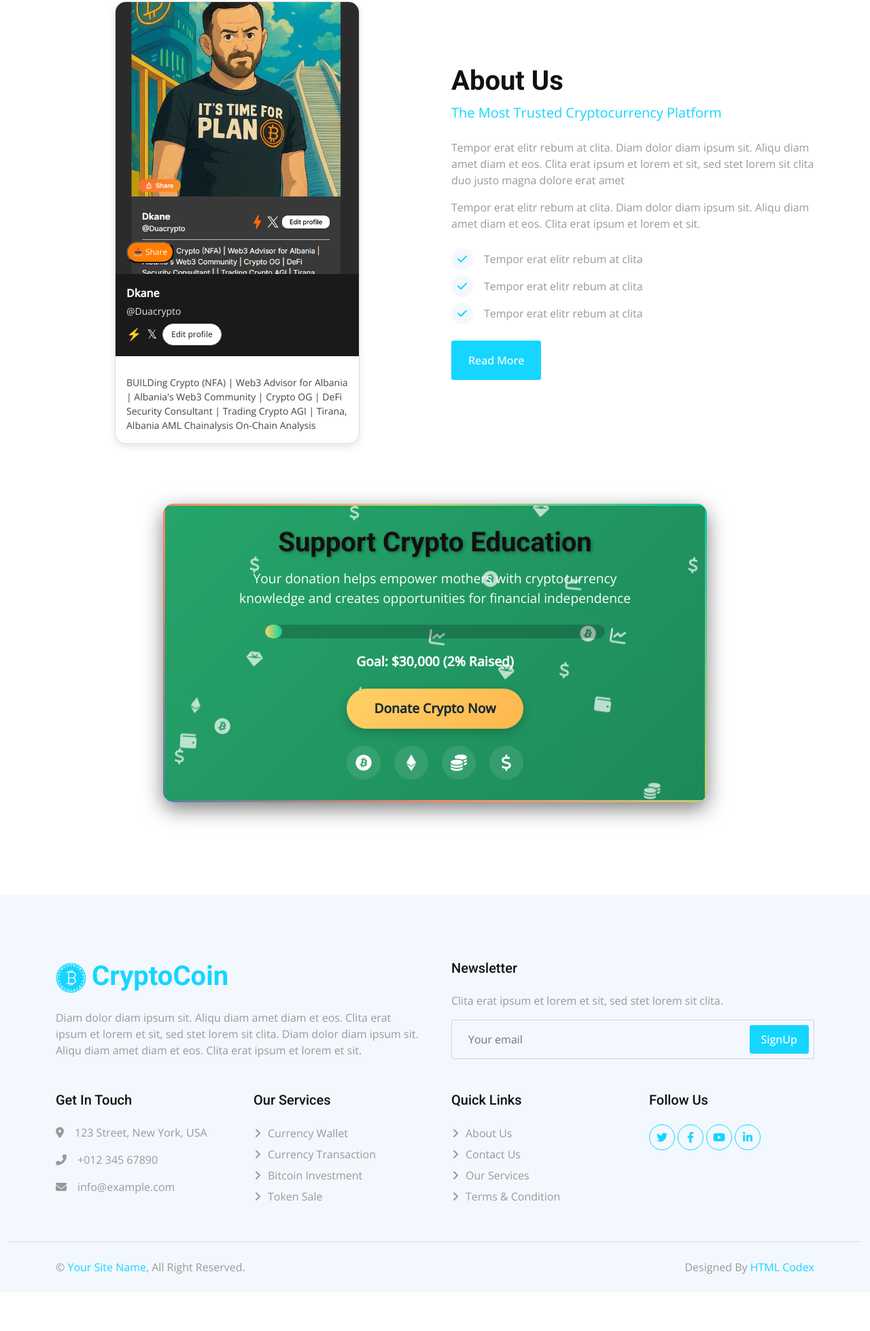
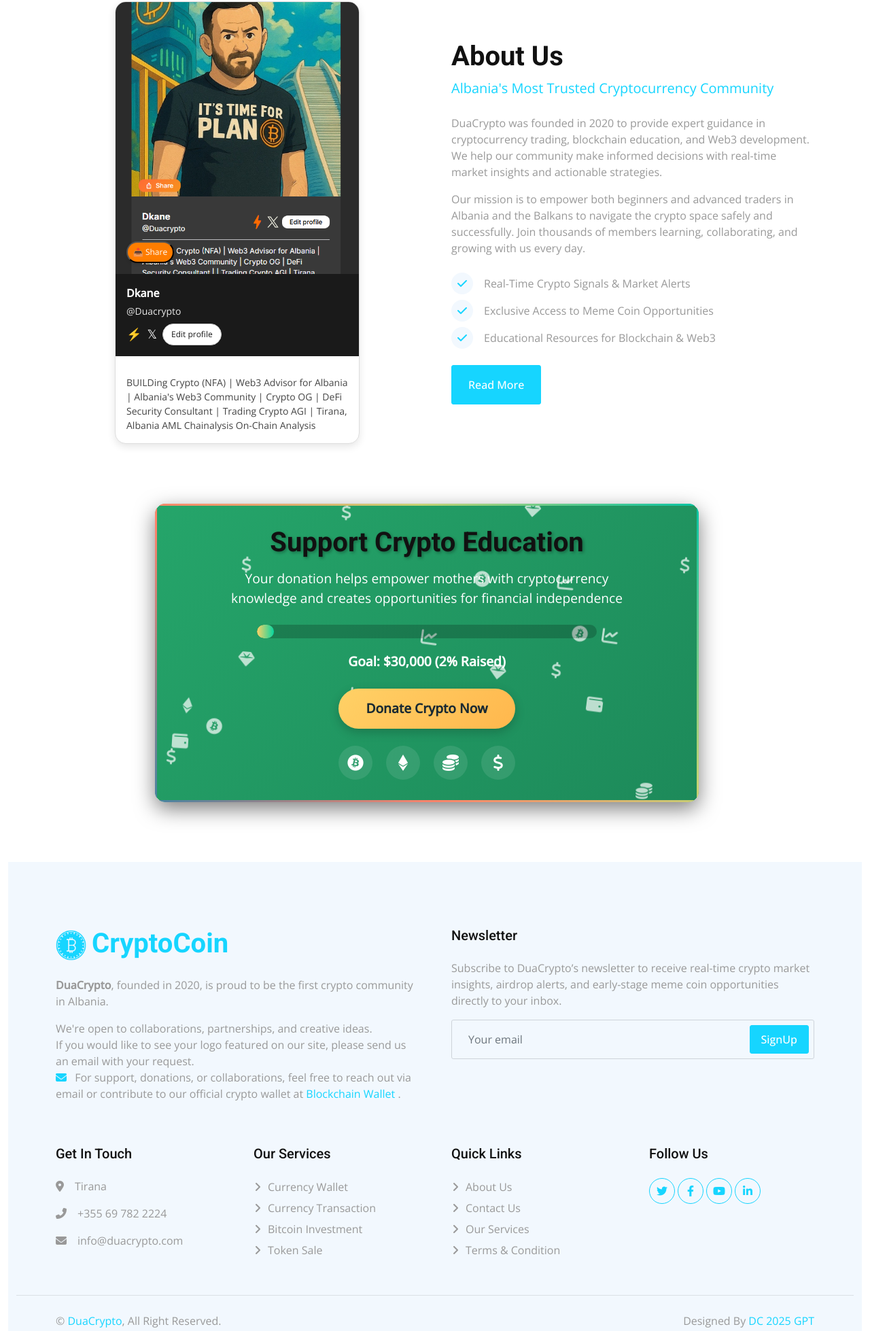
Before and after one commit to dunksmaster/TokenDC, a plain HTML site: page about.html in a window 1280 px wide. Shown: the part 662-2620 px from the top of the page at 68% size. Before the commit the page ends 2563 px from the top, so only its background shows below. Drawn offline with nearby package versions, Linux system fonts and the light colour scheme.

Commit message:
Update About Us section with new content and improve footer information

```diff
--- a/about.html
+++ b/about.html
@@ -410,29 +410,42 @@
                     </div>
                 </div>
 
-                <!-- Original About Text -->
+               <!-- About Us Section -->
 <div class="col-lg-6 wow fadeInUp" data-wow-delay="0.5s">
     <div class="h-100">
         <h1 class="display-6">About Us</h1>
-                        <p class="text-primary fs-5 mb-4">The Most Trusted Cryptocurrency Platform</p>
-                        <p>Tempor erat elitr rebum at clita. Diam dolor diam ipsum sit. Aliqu diam amet diam et eos. Clita erat ipsum et lorem et sit, sed stet lorem sit clita duo justo magna dolore erat amet</p>
-                        <p class="mb-4">Tempor erat elitr rebum at clita. Diam dolor diam ipsum sit. Aliqu diam amet diam et eos. Clita erat ipsum et lorem et sit.</p>
+        <p class="text-primary fs-5 mb-4">Albania's Most Trusted Cryptocurrency Community</p>
+        <p>
+            DuaCrypto was founded in 2020 to provide expert guidance in cryptocurrency trading, blockchain education,
+            and Web3 development. We help our community make informed decisions with real-time market insights and actionable strategies.
+        </p>
+        <p class="mb-4">
+            Our mission is to empower both beginners and advanced traders in Albania and the Balkans to navigate the crypto space safely
+            and successfully. Join thousands of members learning, collaborating, and growing with us every day.
+        </p>
+
+        <!-- Key Features -->
         <div class="d-flex align-items-center mb-2">
             <i class="fa fa-check bg-light text-primary btn-sm-square rounded-circle me-3 fw-bold"></i>
-                            <span>Tempor erat elitr rebum at clita</span>
+            <span>Real-Time Crypto Signals & Market Alerts</span>
         </div>
         <div class="d-flex align-items-center mb-2">
             <i class="fa fa-check bg-light text-primary btn-sm-square rounded-circle me-3 fw-bold"></i>
-                            <span>Tempor erat elitr rebum at clita</span>
+            <span>Exclusive Access to Meme Coin Opportunities</span>
         </div>
         <div class="d-flex align-items-center mb-4">
             <i class="fa fa-check bg-light text-primary btn-sm-square rounded-circle me-3 fw-bold"></i>
-                            <span>Tempor erat elitr rebum at clita</span>
+            <span>Educational Resources for Blockchain & Web3</span>
         </div>
-                        <a class="btn btn-primary py-3 px-4" href="">Read More</a>
+
+        <!-- Call to Action -->
+        <a class="btn btn-primary py-3 px-4" href="service.html">
+    Read More
+</a>
+
     </div>
 </div>
-            </div>
+
 
             <!-- Crypto Donation Banner -->
             <div class="row mt-5">
@@ -483,11 +496,31 @@
             <div class="row g-5">
                 <div class="col-md-6">
                     <h1 class="text-primary mb-4"><img class="img-fluid me-2" src="img/icon-1.png" alt="" style="width: 45px;">CryptoCoin</h1>
-                    <span>Diam dolor diam ipsum sit. Aliqu diam amet diam et eos. Clita erat ipsum et lorem et sit, sed stet lorem sit clita. Diam dolor diam ipsum sit. Aliqu diam amet diam et eos. Clita erat ipsum et lorem et sit.</span>
+                   <div class="footer-content text-center text-md-start">
+    <p class="mb-3">
+        <strong>DuaCrypto</strong>, founded in 2020, is proud to be the first crypto community in Albania.
+    </p>
+    <ul class="list-unstyled">
+        <li>We're open to collaborations, partnerships, and creative ideas.</li>
+        <li>If you would like to see your logo featured on our site, please send us an email with your request.</li>
+        <li>
+            <i class="fa fa-envelope me-2 text-primary"></i>
+            For support, donations, or collaborations, feel free to reach out via email or
+            contribute to our official crypto wallet at
+            <a href="https://blockscan.com/address/2ECp5NXzGzx4R49DDnQu2nbJiVPKMzKXRHVmHrxp4Exh"
+               target="_blank" rel="noopener noreferrer"
+               title="View our official crypto wallet address on Blockscan">
+                Blockchain Wallet
+            </a>.
+        </li>
+    </ul>
+</div>
+
                         </div>
                 <div class="col-md-6">
                     <h5 class="mb-4">Newsletter</h5>
-                    <p>Clita erat ipsum et lorem et sit, sed stet lorem sit clita.</p>
+                    <p>    Subscribe to DuaCrypto’s newsletter to receive real-time crypto market insights, airdrop alerts, and early-stage meme coin opportunities directly to your inbox.
+</p>
                     <div class="position-relative">
                         <input class="form-control bg-transparent w-100 py-3 ps-4 pe-5" type="text" placeholder="Your email">
                         <button type="button" class="btn btn-primary py-2 px-3 position-absolute top-0 end-0 mt-2 me-2">SignUp</button>
@@ -495,9 +528,9 @@
                 </div>
                 <div class="col-lg-3 col-md-6">
                     <h5 class="mb-4">Get In Touch</h5>
-                    <p><i class="fa fa-map-marker-alt me-3"></i>123 Street, New York, USA</p>
-                    <p><i class="fa fa-phone-alt me-3"></i>+012 345 67890</p>
-                    <p><i class="fa fa-envelope me-3"></i>info@example.com</p>
+                    <p><i class="fa fa-map-marker-alt me-3"></i>Tirana</p>
+                    <p><i class="fa fa-phone-alt me-3"></i>+355 69 782 2224</p>
+                    <p><i class="fa fa-envelope me-3"></i>info@duacrypto.com</p>
                 </div>
                 <div class="col-lg-3 col-md-6">
                     <h5 class="mb-4">Our Services</h5>
@@ -528,10 +561,10 @@
             <div class="container">
                 <div class="row">
                     <div class="col-md-6 text-center text-md-start mb-3 mb-md-0">
-                        &copy; <a href="#">Your Site Name</a>, All Right Reserved.
+                        &copy; <a href="#">DuaCrypto</a>, All Right Reserved.
                     </div>
                     <div class="col-md-6 text-center text-md-end">
-                        Designed By <a href="https://htmlcodex.com">HTML Codex</a>
+                        Designed By <a href="#">DC 2025 GPT</a>
                     </div>
                 </div>
             </div>
```
Also changed, not shown: index.html (+1 -1 lines). Lines whose indentation alone changed are shown as unchanged.
